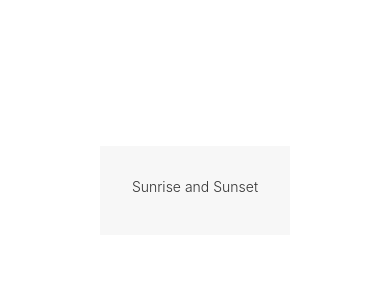
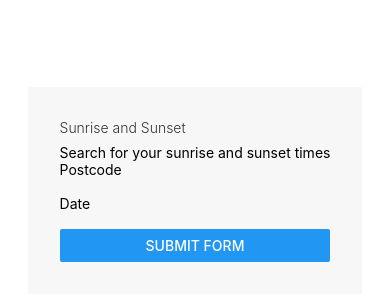
Before and after one commit to Darren-Ivey/sun-activity-react-native, a React Native app: screen / in a window 390 px wide. Shown: the part 232-532 px from the top of the page. Built offline with nearby package versions, Linux system fonts and the light colour scheme.

Commit message:
Add form framework

```diff
--- a/App.js
+++ b/App.js
@@ -1,6 +1,7 @@
 import React, { Component } from 'react';
 import { StyleSheet, View } from 'react-native';
 import SunActivityPage from './src/pages/SunActivityPage';
+
 
 export default class App extends Component {
   render() {
--- /dev/null
+++ b/src/components/LocationAndDateForm/LocationAndDateForm.js
@@ -0,0 +1,48 @@
+import React, { Component } from 'react';
+import { StyleSheet, Text, TextInput, View, Button } from 'react-native';
+
+
+export default class LocationAndDateForm extends Component {
+
+    handleSubmit () {
+        console.log("Click!");
+    }
+
+    render () {
+        return (
+            <View style={styles.form}>
+                <Text style={styles.formHeader}>Search for your sunrise and sunset times</Text>
+                <View style={styles.field}>
+                    <Text style={styles.fieldLabel}>Postcode</Text>
+                    <TextInput />
+                </View>
+                <View style={styles.field}>
+                    <Text style={styles.fieldLabel}>Date</Text>
+                    <TextInput />
+                </View>
+                <View style={styles.footer}>
+                    <Button onPress={this.handleSubmit} style={styles.footerButton} title="Submit form">
+                        Find
+                    </Button>
+                </View>
+            </View>
+        )
+    }
+}
+
+const styles = StyleSheet.create({
+    form: {
+    },
+    formHeader: {
+    },
+    fieldLabel: {
+    },
+    fieldInputText: {
+    },
+    footerButton: {
+    },
+    footer: {
+    },
+    field: {
+    }
+});
--- a/src/pages/SunActivityPage.js
+++ b/src/pages/SunActivityPage.js
@@ -1,6 +1,6 @@
 import React, { Component } from 'react';
 import { StyleSheet, Text, View } from 'react-native';
-
+import LocationAndDateForm from '../components/LocationAndDateForm/LocationAndDateForm';
 
 export default class SunActivityPage extends Component {
     render () {
@@ -9,6 +9,7 @@ export default class SunActivityPage extends Component {
                 <Text style={styles.pageSunActivityHeader}>
                     Sunrise and Sunset
                 </Text>
+                <LocationAndDateForm />
             </View>
         )
     }
```
